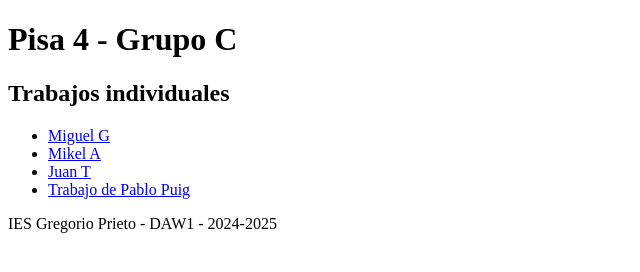
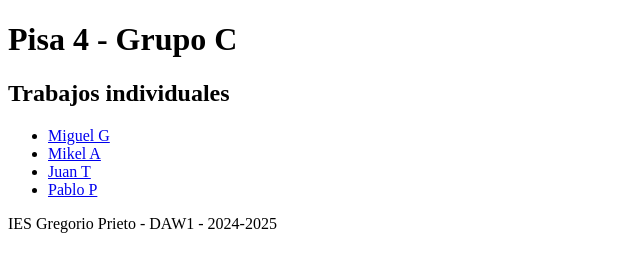
Before and after one commit to mikelarroyo/git_pisa4_C, a plain HTML site: page index.html in a window 1280 px wide. Shown: the whole page, without its empty margins (0-640 px from the left). Drawn offline with Linux system fonts and the light colour scheme.

Commit message:
Update index.html

```diff
--- a/index.html
+++ b/index.html
@@ -17,7 +17,7 @@
             <li><a href="#">Miguel G</a></li>
             <li><a href="#">Mikel A</a></li>
             <li><a href="#">Juan T</a></li>
-            <li><a href="html_pisa4_C_puig/index_pisa4_C_puig.html">Trabajo de Pablo Puig</a></li>
+            <li><a href="#">Pablo P</a></li>
         </ul>
      </section>
     </main>
```
